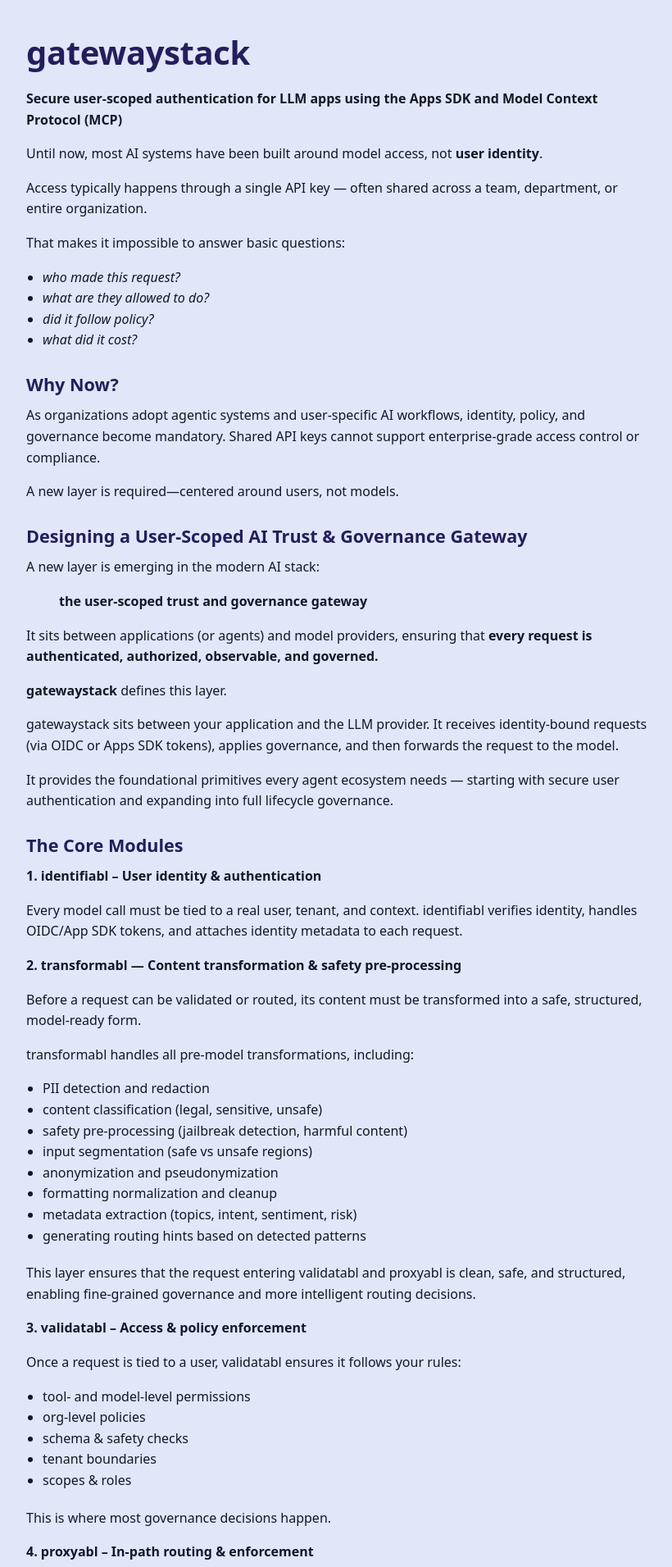
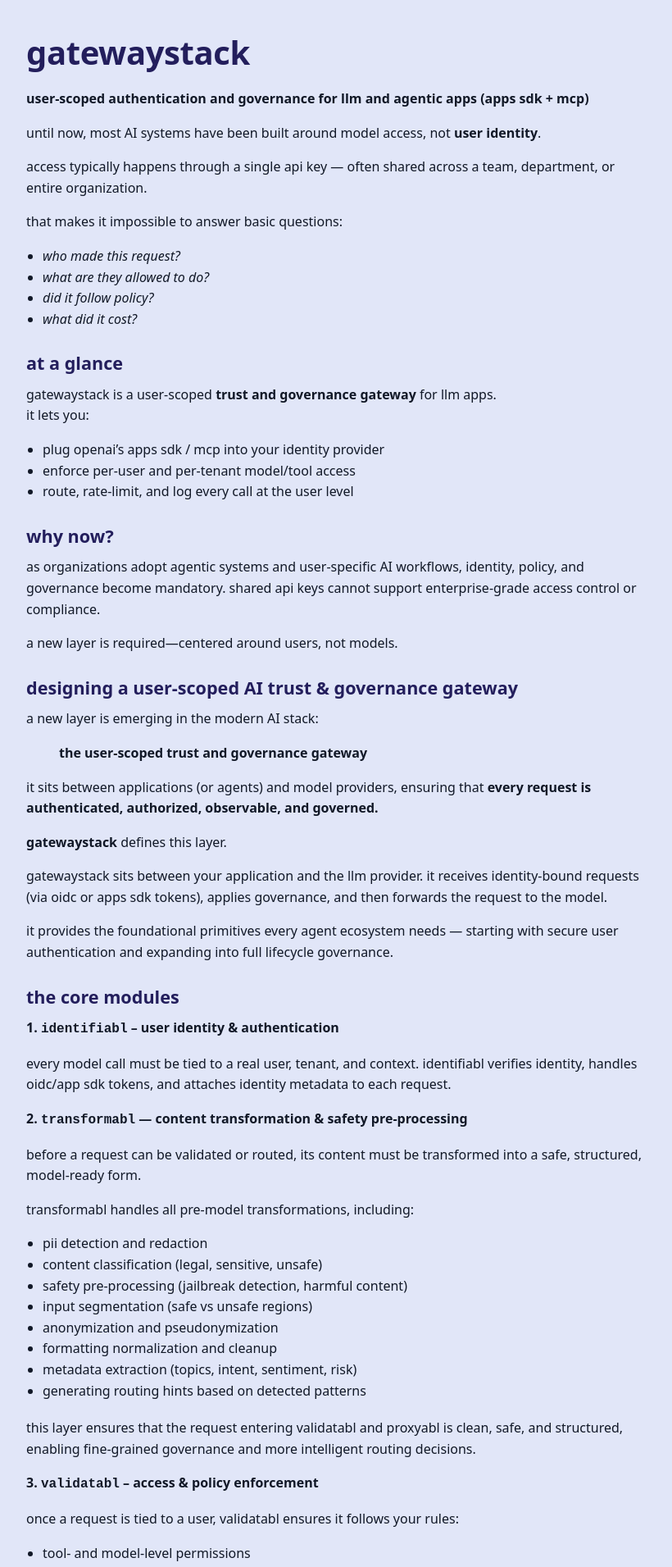
Before and after one commit to davidcrowe/gatewaystack.com, a Jekyll site: the page built from index.md, in a window 1280 px wide. Shown: the top 1911 px of the page at 82% size, without its empty margins (228-1048 px from the left). Built offline with Jekyll 4.4.1, drawn with Linux system fonts in a browser that asks for light colours; some of the changed text lies outside the part shown.

Commit message:
ux experimentation

````diff
--- a/_layouts/default.html
+++ b/_layouts/default.html
@@ -99,6 +99,88 @@
         margin-bottom: 1.25rem;
       }
 
+      .arch-diagram {
+        margin: 2.5rem 0;
+        padding: 1.5rem 1.25rem;
+        border-radius: 16px;
+        border: 1px solid rgba(148, 163, 184, 0.5);
+        background: rgba(255, 255, 255, 0.85);
+      }
+
+      .arch-row {
+        display: flex;
+        flex-wrap: wrap;
+        align-items: stretch;
+        justify-content: center;
+        gap: 0.75rem;
+      }
+
+      .arch-node {
+        flex: 1 1 180px;
+        min-width: 0;
+        padding: 1rem 1.1rem;
+        border-radius: 12px;
+        border: 1px solid rgba(148, 163, 184, 0.65);
+        background: #f9fafb;
+      }
+
+      .arch-node-gateway {
+        background: #eef2ff;
+        border-color: #818cf8;
+      }
+
+      .arch-node-title {
+        font-size: 0.95rem;
+        font-weight: 600;
+        margin-bottom: 0.25rem;
+        text-transform: lowercase;
+        color: var(--heading);
+      }
+
+      .arch-node-sub {
+        font-size: 0.8rem;
+        color: var(--muted);
+      }
+
+      .arch-arrow {
+        align-self: center;
+        font-size: 1.4rem;
+        color: var(--muted);
+      }
+
+      .arch-pill-row {
+        display: flex;
+        flex-wrap: wrap;
+        gap: 0.35rem;
+        margin: 0.5rem 0 0.25rem;
+      }
+
+      .arch-pill {
+        font-size: 0.75rem;
+        padding: 0.2rem 0.55rem;
+        border-radius: 999px;
+        border: 1px solid rgba(148, 163, 184, 0.9);
+        background: #ffffff;
+        text-transform: lowercase;
+      }
+
+      .arch-caption {
+        margin-top: 0.9rem;
+        font-size: 0.8rem;
+        color: var(--muted);
+      }
+
+      @media (max-width: 640px) {
+        .arch-row {
+          flex-direction: column;
+        }
+
+        .arch-arrow {
+          transform: rotate(90deg);
+        }
+      }
+
+
       @media (max-width: 640px) {
         body {
           padding: 24px 12px 60px;
--- a/index.md
+++ b/index.md
@@ -5,52 +5,62 @@
 
 # gatewaystack
 
-**Secure user-scoped authentication for LLM apps using the Apps SDK and Model Context Protocol (MCP)**
+**user-scoped authentication and governance for llm and agentic apps (apps sdk + mcp)**
 
-Until now, most AI systems have been built around model access, not **user identity**.
 
-Access typically happens through a single API key — often shared across a team, department, or entire organization.
+until now, most AI systems have been built around model access, not **user identity**.
 
-That makes it impossible to answer basic questions:
+access typically happens through a single api key — often shared across a team, department, or entire organization.
+
+that makes it impossible to answer basic questions:
 
 - *who made this request?*
 - *what are they allowed to do?*
 - *did it follow policy?*
 - *what did it cost?*
 
-## Why Now?
+## at a glance
 
-As organizations adopt agentic systems and user-specific AI workflows, identity, policy, and governance become mandatory. Shared API keys cannot support enterprise-grade access control or compliance.
+gatewaystack is a user-scoped **trust and governance gateway** for llm apps.
+it lets you:
 
-A new layer is required—centered around users, not models.
+- plug openai's apps sdk / mcp into your identity provider
+- enforce per-user and per-tenant model/tool access
+- route, rate-limit, and log every call at the user level
 
-## Designing a User-Scoped AI Trust & Governance Gateway
+## why now?
 
-A new layer is emerging in the modern AI stack:
+as organizations adopt agentic systems and user-specific AI workflows, identity, policy, and governance become mandatory. shared api keys cannot support enterprise-grade access control or compliance.
+
+a new layer is required—centered around users, not models.
+
+## designing a user-scoped AI trust & governance gateway
+
+a new layer is emerging in the modern AI stack:
 
 > **the user-scoped trust and governance gateway**
 
-It sits between applications (or agents) and model providers, ensuring that **every request is authenticated, authorized, observable, and governed.**
+it sits between applications (or agents) and model providers, ensuring that **every request is authenticated, authorized, observable, and governed.**
 
 **gatewaystack** defines this layer.
 
-gatewaystack sits between your application and the LLM provider. It receives identity-bound requests (via OIDC or Apps SDK tokens), applies governance, and then forwards the request to the model.
+gatewaystack sits between your application and the llm provider. it receives identity-bound requests (via oidc or apps sdk tokens), applies governance, and then forwards the request to the model.
 
-It provides the foundational primitives every agent ecosystem needs — starting with secure user authentication and expanding into full lifecycle governance.
+it provides the foundational primitives every agent ecosystem needs — starting with secure user authentication and expanding into full lifecycle governance.
 
-## The Core Modules
+## the core modules
 
-**1. identifiabl – User identity & authentication**
+**1. `identifiabl` – user identity & authentication**
 
-Every model call must be tied to a real user, tenant, and context. identifiabl verifies identity, handles OIDC/App SDK tokens, and attaches identity metadata to each request.
+every model call must be tied to a real user, tenant, and context. identifiabl verifies identity, handles oidc/app sdk tokens, and attaches identity metadata to each request.
 
-**2. transformabl — Content transformation & safety pre-processing**
+**2. `transformabl` — content transformation & safety pre-processing**
 
-Before a request can be validated or routed, its content must be transformed into a safe, structured, model-ready form.
+before a request can be validated or routed, its content must be transformed into a safe, structured, model-ready form.
 
 transformabl handles all pre-model transformations, including:
 
-- PII detection and redaction
+- pii detection and redaction
 - content classification (legal, sensitive, unsafe)
 - safety pre-processing (jailbreak detection, harmful content)
 - input segmentation (safe vs unsafe regions)
@@ -59,11 +69,11 @@
 - metadata extraction (topics, intent, sentiment, risk)
 - generating routing hints based on detected patterns
 
-This layer ensures that the request entering validatabl and proxyabl is clean, safe, and structured, enabling fine-grained governance and more intelligent routing decisions.
+this layer ensures that the request entering validatabl and proxyabl is clean, safe, and structured, enabling fine-grained governance and more intelligent routing decisions.
 
-**3. validatabl – Access & policy enforcement**
+**3. `validatabl` – access & policy enforcement**
 
-Once a request is tied to a user, validatabl ensures it follows your rules:
+once a request is tied to a user, validatabl ensures it follows your rules:
 
 - tool- and model-level permissions
 - org-level policies
@@ -71,21 +81,21 @@
 - tenant boundaries
 - scopes & roles
 
-This is where most governance decisions happen.
+this is where most governance decisions happen.
 
-**4. proxyabl – In-path routing & enforcement**
+**4. `proxyabl` – in-path routing & enforcement**
 
 proxyabl is the gateway itself — the in-path request processor that:
 
-- forwards traffic to an LLM
+- forwards traffic to an llm
 - chooses providers or models
 - injects identity metadata
 - applies routing rules
 - enforces rate limits and policies in-path
 
-**5. limitabl – Rate limits, quotas, and spend controls**
+**5. `limitabl` – rate limits, quotas, and spend controls**
 
-Every user, org, or agent needs usage constraints:
+every user, org, or agent needs usage constraints:
 
 - per-user rate limits
 - per-org quotas
@@ -95,9 +105,9 @@
 
 limitabl enforces these constraints consistently for all calls.
 
-**6. explicabl – Observability & audit**
+**6. `explicabl` – observability & audit**
 
-The control plane must record:
+the control plane must record:
 
 - who did what
 - what model they used
@@ -107,59 +117,96 @@
 
 explicabl provides the audit logs, traces, and metadata needed for trust, security, debugging, and compliance.
 
-## End to End Flow
+## end to end flow
 
 ```text
-User
+user
    → identifiabl       (who is calling?)
    → transformabl      (prepare, clean, classify, anonymize)
    → validatabl        (is this allowed?)
    → proxyabl          (where does it go?)
    → limitabl          (how much can they use?)
    → explicabl         (what happened?)
-   → LLM provider
+   → llm provider
    → response
 ```
 
-Each module intercepts the request, adds or checks metadata, and guarantees that the call is:
+each module intercepts the request, adds or checks metadata, and guarantees that the call is:
 
 identified, transformed, validated, routed, constrained, and audited.
 
-This is the foundation of user-scoped AI.
+this is the foundation of user-scoped AI.
 
-## Inputs
+<div class="arch-diagram">
+  <div class="arch-row">
+    <div class="arch-node">
+      <div class="arch-node-title">app / agent</div>
+      <div class="arch-node-sub">chat ui · internal tool · agent runtime</div>
+    </div>
 
-- OIDC tokens / App SDK identity tokens
-- User context (user_id, org_id, roles, scopes)
-- Model request (messages, params, attachments)
-- Configured policies
-- Routing rules
-- Quota & budget settings
+    <div class="arch-arrow">→</div>
 
-## Outputs
+    <div class="arch-node arch-node-gateway">
+      <div class="arch-node-title">gatewaystack</div>
+      <div class="arch-node-sub">user-scoped trust & governance gateway</div>
 
-- Authenticated, user-bound request
-- Policy decision (allow, deny, modify)
-- Routing decision (provider/model/tool)
-- Enforced limits (rate, cost, budgets)
-- Full audit log + runtime metadata
+      <div class="arch-pill-row">
+        <span class="arch-pill">identifiabl</span>
+        <span class="arch-pill">transformabl</span>
+        <span class="arch-pill">validatabl</span>
+        <span class="arch-pill">proxyabl</span>
+        <span class="arch-pill">limitabl</span>
+        <span class="arch-pill">explicabl</span>
+      </div>
+    </div>
 
-## Integrates with Your Existing Stack
+    <div class="arch-arrow">→</div>
+
+    <div class="arch-node">
+      <div class="arch-node-title">llm providers</div>
+      <div class="arch-node-sub">openai · anthropic · internal models</div>
+    </div>
+  </div>
+
+  <p class="arch-caption">
+    every request flows from your app through gatewaystack’s modules before it reaches an llm provider –
+    <strong>identified, transformed, validated, routed, constrained, and audited.</strong>
+  </p>
+</div>
+
+
+## inputs
+
+- oidc tokens / app sdk identity tokens
+- user context (user_id, org_id, roles, scopes)
+- model request (messages, params, attachments)
+- configured policies
+- routing rules
+- quota & budget settings
+
+## outputs
+
+- authenticated, user-bound request
+- policy decision (allow, deny, modify)
+- routing decision (provider/model/tool)
+- enforced limits (rate, cost, budgets)
+- full audit log + runtime metadata
+
+## integrates with your existing stack
 
 gatewaystack works natively with:
 
-- ChatGPT Apps SDK (identity tokens)
-- Model Context Protocol (MCP)
-- OAuth2 / OIDC identity providers
-- Any LLM provider (OpenAI, Anthropic, Google, and internal models)
+- chatgpt apps sdk (identity tokens)
+- model context protocol (mcp)
+- oauth2 / oidc identity providers
+- any llm provider (openai, anthropic, google, and internal models)
 
-It acts as a drop-in governance layer without requiring changes to your application logic.
+it acts as a drop-in governance layer without requiring changes to your application logic.
 
+## links
 
-## Links
+want to explore the modules in detail?
+→ [view the gatewaystack github repo](https://github.com/davidcrowe/gatewaystack)
 
-Want to explore the modules in detail?
-[gatewaystack GitHub repo](https://github.com/davidcrowe/gatewaystack)
-
-Or contact us to discuss enterprise deployments:
-[reducibl applied ai studio](https://reducibl.com)
+or contact us to discuss enterprise deployments:
+→ [reducibl applied ai studio](https://reducibl.com)
````
